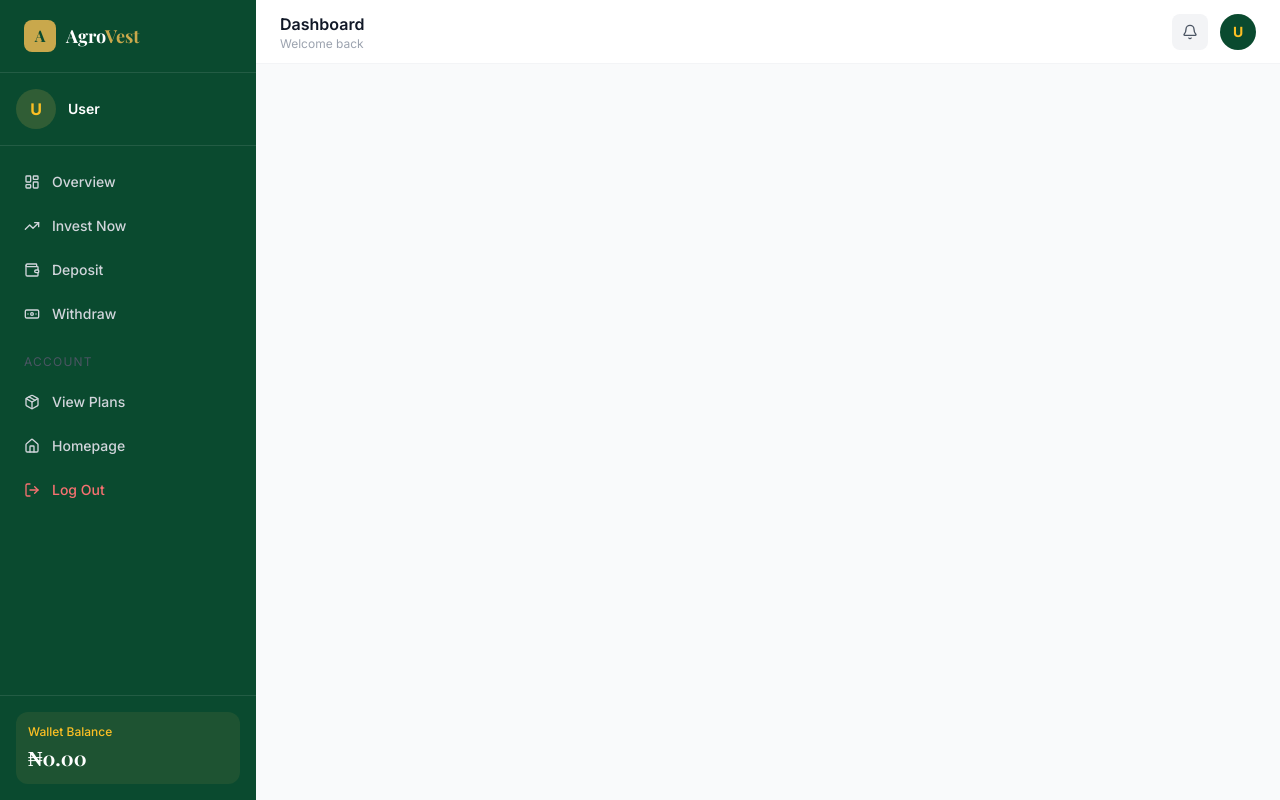
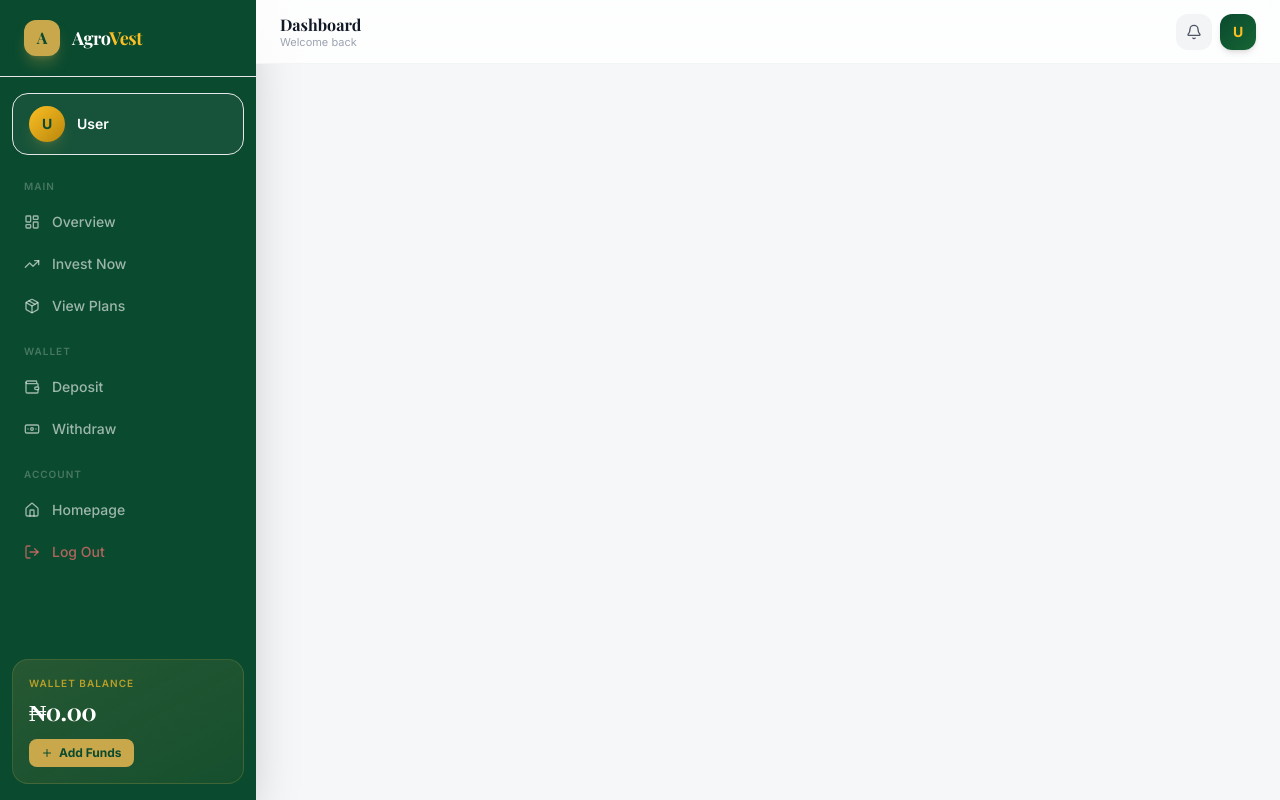
Before and after one commit to Sadik877/agrovest, a Python web app: template templates/dashboard_base.html in a window 1280 px wide. Run offline with Jinja, Linux system fonts and the light colour scheme; the template is opened without the code that fills it, so the values that code supplies are empty; some libraries are stand-ins or nearby versions.

Commit message:
Update dashboard_base.html

```diff
--- a/templates/dashboard_base.html
+++ b/templates/dashboard_base.html
@@ -1,126 +1,136 @@
 {% extends "base.html" %}
 
 {% block body %}
-<div class="flex h-screen bg-gray-50 overflow-hidden">
+<div class="flex h-screen bg-[#F6F7F9] overflow-hidden">
 
   <!-- ── Sidebar ── -->
-  <aside id="sidebar" class="fixed inset-y-0 left-0 z-50 w-64 bg-forest-950 flex flex-col transition-transform duration-300 -translate-x-full lg:translate-x-0 lg:static lg:z-auto">
+  <aside id="sidebar" class="fixed inset-y-0 left-0 z-50 w-64 bg-forest-950 flex flex-col transition-transform duration-300 -translate-x-full lg:translate-x-0 lg:static lg:z-auto shadow-2xl">
+
     <!-- Logo -->
-    <div class="px-6 py-5 border-b border-white/10 flex items-center justify-between">
-      <a href="{{ url_for('index') }}" class="flex items-center gap-2.5">
-        <div class="w-8 h-8 rounded-lg bg-gold-500 flex items-center justify-center flex-shrink-0">
-          <span class="text-forest-950 font-display font-bold">A</span>
+    <div class="px-6 py-5 flex items-center justify-between border-b border-white/8">
+      <a href="{{ url_for('index') }}" class="flex items-center gap-3">
+        <div class="w-9 h-9 rounded-xl bg-gold-500 flex items-center justify-center flex-shrink-0 shadow-lg shadow-gold-500/30">
+          <span class="text-forest-950 font-display font-black text-base">A</span>
         </div>
-        <span class="font-display font-bold text-lg text-white">Agro<span class="text-gold-500">Vest</span></span>
+        <span class="font-display font-bold text-lg text-white tracking-tight">Agro<span class="text-gold-400">Vest</span></span>
       </a>
-      <button onclick="closeSidebar()" class="lg:hidden text-white/40 hover:text-white p-1 rounded-lg hover:bg-white/10 transition-colors">
-        <i data-lucide="x" class="w-5 h-5"></i>
+      <button onclick="closeSidebar()" class="lg:hidden text-white/30 hover:text-white p-1.5 rounded-lg hover:bg-white/10 transition-colors">
+        <i data-lucide="x" class="w-4 h-4"></i>
       </button>
     </div>
 
-    <!-- User Info -->
-    <div class="px-4 py-4 border-b border-white/10">
-      <div class="flex items-center gap-3">
-        <div class="w-10 h-10 rounded-full bg-gold-500/20 flex items-center justify-center flex-shrink-0">
-          <span class="text-gold-400 font-bold">{{ current_user.full_name[0] if current_user else 'U' }}</span>
+    <!-- User card -->
+    <div class="mx-3 mt-4 mb-2 bg-white/5 border border-white/8 rounded-2xl px-4 py-3 flex items-center gap-3">
+      <div class="w-9 h-9 rounded-full bg-gradient-to-br from-gold-400 to-gold-600 flex items-center justify-center flex-shrink-0 shadow-lg shadow-gold-500/20">
+        <span class="text-forest-950 font-black text-sm">{{ current_user.full_name[0] if current_user else 'U' }}</span>
       </div>
       <div class="min-w-0">
-          <p class="text-white text-sm font-semibold truncate">{{ current_user.full_name if current_user else 'User' }}</p>
-          <p class="text-gray-400 text-xs truncate">{{ current_user.email if current_user else '' }}</p>
-        </div>
+        <p class="text-white text-sm font-semibold truncate leading-tight">{{ current_user.full_name if current_user else 'User' }}</p>
+        <p class="text-white/40 text-[11px] truncate">{{ current_user.email if current_user else '' }}</p>
       </div>
     </div>
 
     <!-- Nav -->
-    <nav class="flex-1 px-3 py-4 overflow-y-auto">
-      <div class="space-y-1">
-        <a href="{{ url_for('dashboard') }}" class="sidebar-link flex items-center gap-3 px-3 py-2.5 rounded-lg text-sm font-medium transition-all {% if request.endpoint == 'dashboard' %}bg-gold-500 text-forest-950{% else %}text-gray-300 hover:bg-white/10 hover:text-white{% endif %}">
-          <i data-lucide="layout-dashboard" class="w-4 h-4 flex-shrink-0"></i> Overview
+    <nav class="flex-1 px-3 py-2 overflow-y-auto space-y-0.5">
+
+      <p class="text-[10px] text-white/25 uppercase tracking-[0.1em] px-3 pb-1.5 pt-2 font-semibold">Main</p>
+      <a href="{{ url_for('dashboard') }}" class="sidebar-link group flex items-center gap-3 px-3 py-2.5 rounded-xl text-sm font-medium transition-all {% if request.endpoint == 'dashboard' %}bg-gold-500 text-forest-950 shadow-lg shadow-gold-500/20{% else %}text-white/60 hover:bg-white/8 hover:text-white{% endif %}">
+        <i data-lucide="layout-dashboard" class="w-4 h-4 flex-shrink-0"></i>
+        <span>Overview</span>
       </a>
-        <a href="{{ url_for('invest') }}" class="sidebar-link flex items-center gap-3 px-3 py-2.5 rounded-lg text-sm font-medium transition-all {% if request.endpoint == 'invest' %}bg-gold-500 text-forest-950{% else %}text-gray-300 hover:bg-white/10 hover:text-white{% endif %}">
-          <i data-lucide="trending-up" class="w-4 h-4 flex-shrink-0"></i> Invest Now
+      <a href="{{ url_for('invest') }}" class="sidebar-link group flex items-center gap-3 px-3 py-2.5 rounded-xl text-sm font-medium transition-all {% if request.endpoint == 'invest' %}bg-gold-500 text-forest-950 shadow-lg shadow-gold-500/20{% else %}text-white/60 hover:bg-white/8 hover:text-white{% endif %}">
+        <i data-lucide="trending-up" class="w-4 h-4 flex-shrink-0"></i>
+        <span>Invest Now</span>
       </a>
-        <a href="{{ url_for('deposit') }}" class="sidebar-link flex items-center gap-3 px-3 py-2.5 rounded-lg text-sm font-medium transition-all {% if request.endpoint == 'deposit' %}bg-gold-500 text-forest-950{% else %}text-gray-300 hover:bg-white/10 hover:text-white{% endif %}">
-          <i data-lucide="wallet" class="w-4 h-4 flex-shrink-0"></i> Deposit
-        </a>
-        <a href="{{ url_for('withdraw') }}" class="sidebar-link flex items-center gap-3 px-3 py-2.5 rounded-lg text-sm font-medium transition-all {% if request.endpoint == 'withdraw' %}bg-gold-500 text-forest-950{% else %}text-gray-300 hover:bg-white/10 hover:text-white{% endif %}">
-          <i data-lucide="banknote" class="w-4 h-4 flex-shrink-0"></i> Withdraw
+      <a href="{{ url_for('plans') }}" class="sidebar-link group flex items-center gap-3 px-3 py-2.5 rounded-xl text-sm font-medium transition-all {% if request.endpoint == 'plans' %}bg-gold-500 text-forest-950 shadow-lg shadow-gold-500/20{% else %}text-white/60 hover:bg-white/8 hover:text-white{% endif %}">
+        <i data-lucide="package" class="w-4 h-4 flex-shrink-0"></i>
+        <span>View Plans</span>
       </a>
 
-        <div class="pt-4 pb-2">
-          <p class="text-xs text-gray-600 uppercase tracking-widest px-3">Account</p>
-        </div>
-        <a href="{{ url_for('plans') }}" class="sidebar-link flex items-center gap-3 px-3 py-2.5 rounded-lg text-sm font-medium text-gray-300 hover:bg-white/10 hover:text-white transition-all">
-          <i data-lucide="package" class="w-4 h-4 flex-shrink-0"></i> View Plans
+      <p class="text-[10px] text-white/25 uppercase tracking-[0.1em] px-3 pb-1.5 pt-4 font-semibold">Wallet</p>
+      <a href="{{ url_for('deposit') }}" class="sidebar-link group flex items-center gap-3 px-3 py-2.5 rounded-xl text-sm font-medium transition-all {% if request.endpoint == 'deposit' %}bg-gold-500 text-forest-950 shadow-lg shadow-gold-500/20{% else %}text-white/60 hover:bg-white/8 hover:text-white{% endif %}">
+        <i data-lucide="wallet" class="w-4 h-4 flex-shrink-0"></i>
+        <span>Deposit</span>
       </a>
-        <a href="{{ url_for('index') }}" class="sidebar-link flex items-center gap-3 px-3 py-2.5 rounded-lg text-sm font-medium text-gray-300 hover:bg-white/10 hover:text-white transition-all">
-          <i data-lucide="home" class="w-4 h-4 flex-shrink-0"></i> Homepage
+      <a href="{{ url_for('withdraw') }}" class="sidebar-link group flex items-center gap-3 px-3 py-2.5 rounded-xl text-sm font-medium transition-all {% if request.endpoint == 'withdraw' %}bg-gold-500 text-forest-950 shadow-lg shadow-gold-500/20{% else %}text-white/60 hover:bg-white/8 hover:text-white{% endif %}">
+        <i data-lucide="banknote" class="w-4 h-4 flex-shrink-0"></i>
+        <span>Withdraw</span>
       </a>
-        <a href="{{ url_for('logout') }}" class="sidebar-link flex items-center gap-3 px-3 py-2.5 rounded-lg text-sm font-medium text-red-400 hover:bg-red-500/10 hover:text-red-300 transition-all">
-          <i data-lucide="log-out" class="w-4 h-4 flex-shrink-0"></i> Log Out
+
+      <p class="text-[10px] text-white/25 uppercase tracking-[0.1em] px-3 pb-1.5 pt-4 font-semibold">Account</p>
+      <a href="{{ url_for('index') }}" class="sidebar-link flex items-center gap-3 px-3 py-2.5 rounded-xl text-sm font-medium text-white/60 hover:bg-white/8 hover:text-white transition-all">
+        <i data-lucide="home" class="w-4 h-4 flex-shrink-0"></i>
+        <span>Homepage</span>
       </a>
-      </div>
+      <a href="{{ url_for('logout') }}" class="sidebar-link flex items-center gap-3 px-3 py-2.5 rounded-xl text-sm font-medium text-red-400/70 hover:bg-red-500/10 hover:text-red-300 transition-all">
+        <i data-lucide="log-out" class="w-4 h-4 flex-shrink-0"></i>
+        <span>Log Out</span>
+      </a>
     </nav>
 
-    <!-- Balance -->
-    <div class="px-4 py-4 border-t border-white/10">
-      <div class="bg-gold-500/10 rounded-xl p-3">
-        <p class="text-gold-400 text-xs font-medium mb-1">Wallet Balance</p>
-        <p class="text-white font-display font-bold text-xl">{{ current_user.balance | naira if current_user else '₦0.00' }}</p>
+    <!-- Wallet balance pill -->
+    <div class="px-3 pb-4 pt-2">
+      <div class="bg-gradient-to-br from-gold-500/15 to-gold-400/5 border border-gold-500/20 rounded-2xl p-4">
+        <p class="text-gold-400/70 text-[10px] font-semibold uppercase tracking-widest mb-1">Wallet Balance</p>
+        <p class="text-white font-display font-black text-2xl tracking-tight">{{ current_user.balance | naira if current_user else '₦0.00' }}</p>
+        <a href="{{ url_for('deposit') }}" class="mt-3 inline-flex items-center gap-1.5 bg-gold-500 hover:bg-gold-400 text-forest-950 text-xs font-bold px-3 py-1.5 rounded-lg transition-colors">
+          <i data-lucide="plus" class="w-3 h-3"></i> Add Funds
+        </a>
       </div>
     </div>
   </aside>
 
   <!-- Overlay (mobile) -->
-  <div id="sidebar-overlay" class="fixed inset-0 bg-black/50 z-40 lg:hidden hidden" onclick="closeSidebar()"></div>
+  <div id="sidebar-overlay" class="fixed inset-0 bg-black/60 backdrop-blur-sm z-40 lg:hidden hidden" onclick="closeSidebar()"></div>
 
   <!-- ── Main Content ── -->
   <div class="flex-1 flex flex-col overflow-hidden">
+
     <!-- Topbar -->
-    <header class="bg-white border-b border-gray-100 px-4 sm:px-6 h-16 flex items-center justify-between flex-shrink-0">
+    <header class="bg-white/80 backdrop-blur-md border-b border-gray-100 px-4 sm:px-6 h-16 flex items-center justify-between flex-shrink-0 sticky top-0 z-30">
       <div class="flex items-center gap-4">
-        <button onclick="openSidebar()" class="lg:hidden text-gray-500 hover:text-gray-700">
-          <i data-lucide="menu" class="w-5 h-5"></i>
+        <button onclick="openSidebar()" class="lg:hidden w-9 h-9 rounded-xl bg-gray-100 hover:bg-gray-200 flex items-center justify-center text-gray-600 transition-colors">
+          <i data-lucide="menu" class="w-4 h-4"></i>
         </button>
         <div>
-          <h1 class="font-semibold text-gray-900 text-base">{% block page_title %}Dashboard{% endblock %}</h1>
-          <p class="text-xs text-gray-400">{% block page_subtitle %}Welcome back{% endblock %}</p>
+          <h1 class="font-display font-bold text-gray-900 text-base leading-tight">{% block page_title %}Dashboard{% endblock %}</h1>
+          <p class="text-[11px] text-gray-400 leading-none mt-0.5">{% block page_subtitle %}Welcome back{% endblock %}</p>
         </div>
       </div>
 
-      <div class="flex items-center gap-3">
-        <!-- Notifications -->
+      <div class="flex items-center gap-2">
+        <!-- Notification bell -->
         <div class="relative">
-          <button id="notif-btn" onclick="toggleNotifications()" class="relative w-9 h-9 rounded-lg bg-gray-100 hover:bg-gray-200 flex items-center justify-center transition-colors">
+          <button id="notif-btn" onclick="toggleNotifications()" class="relative w-9 h-9 rounded-xl bg-gray-100 hover:bg-gray-200 flex items-center justify-center transition-colors">
             <i data-lucide="bell" class="w-4 h-4 text-gray-600"></i>
             {% if unread_count > 0 %}
-            <span class="absolute -top-1 -right-1 w-4 h-4 bg-red-500 text-white text-xs rounded-full flex items-center justify-center font-bold">{{ unread_count }}</span>
+            <span class="absolute -top-0.5 -right-0.5 w-4 h-4 bg-red-500 text-white text-[10px] rounded-full flex items-center justify-center font-bold shadow-sm">{{ unread_count }}</span>
             {% endif %}
           </button>
 
           <!-- Notifications dropdown -->
-          <div id="notif-panel" class="hidden absolute right-0 mt-2 w-80 bg-white rounded-xl shadow-xl border border-gray-100 z-50 overflow-hidden">
-            <div class="px-4 py-3 border-b border-gray-100 flex items-center justify-between">
+          <div id="notif-panel" class="hidden absolute right-0 mt-2.5 w-80 bg-white rounded-2xl shadow-2xl shadow-black/10 border border-gray-100 z-50 overflow-hidden">
+            <div class="px-4 py-3.5 border-b border-gray-100 flex items-center justify-between">
               <span class="font-semibold text-gray-900 text-sm">Notifications</span>
               <button onclick="markAllRead()" class="text-xs text-forest-600 hover:text-forest-800 font-medium">Mark all read</button>
             </div>
             <div class="max-h-72 overflow-y-auto">
               <div id="notif-list" class="divide-y divide-gray-50">
-                <p class="text-gray-400 text-xs text-center py-6">Loading...</p>
+                <p class="text-gray-400 text-xs text-center py-6">Loading…</p>
               </div>
             </div>
           </div>
         </div>
 
         <!-- Avatar -->
-        <div class="w-9 h-9 rounded-full bg-forest-950 flex items-center justify-center">
-          <span class="text-gold-400 font-bold text-sm">{{ current_user.full_name[0] if current_user else 'U' }}</span>
+        <div class="w-9 h-9 rounded-xl bg-gradient-to-br from-forest-950 to-forest-800 flex items-center justify-center shadow-md">
+          <span class="text-gold-400 font-black text-sm">{{ current_user.full_name[0] if current_user else 'U' }}</span>
         </div>
       </div>
     </header>
 
     <!-- Page Content -->
-    <main class="flex-1 overflow-y-auto p-4 sm:p-6">
+    <main class="flex-1 overflow-y-auto p-4 sm:p-6 lg:p-8">
       {% block dashboard_content %}{% endblock %}
     </main>
   </div>
@@ -139,12 +149,8 @@
   }
 
   const csrfToken = document.querySelector('meta[name="csrf-token"]')?.content || '';
-  const notifIconFor = (type) => ({
-    success: 'check-circle', error: 'x-circle', warning: 'alert-triangle',
-  })[type] || 'info';
-  const notifColorFor = (type) => ({
-    success: 'text-green-500', error: 'text-red-500', warning: 'text-amber-500',
-  })[type] || 'text-blue-500';
+  const notifIconFor = t => ({ success: 'check-circle', error: 'x-circle', warning: 'alert-triangle' })[t] || 'info';
+  const notifColorFor = t => ({ success: 'text-green-500', error: 'text-red-500', warning: 'text-amber-500' })[t] || 'text-blue-500';
 
   function renderNotifications(items) {
     const list = document.getElementById('notif-list');
@@ -153,7 +159,7 @@
       return;
     }
     list.innerHTML = items.map(n => `
-      <div class="px-4 py-3 flex items-start gap-3 ${n.is_read ? '' : 'bg-gold-50/40'}">
+      <div class="px-4 py-3 flex items-start gap-3 ${n.is_read ? '' : 'bg-gold-50/50'}">
         <i data-lucide="${notifIconFor(n.type)}" class="w-4 h-4 mt-0.5 flex-shrink-0 ${notifColorFor(n.type)}"></i>
         <div class="flex-1 min-w-0">
           <p class="text-xs text-gray-700">${n.message}</p>
@@ -166,7 +172,7 @@
   function loadNotifications() {
     fetch("{{ url_for('list_notifications') }}")
       .then(r => r.json())
-      .then(data => renderNotifications(data.notifications || []))
+      .then(d => renderNotifications(d.notifications || []))
       .catch(() => {
         document.getElementById('notif-list').innerHTML =
           '<p class="text-gray-400 text-xs text-center py-6">Could not load notifications</p>';
@@ -179,34 +185,24 @@
     panel.classList.toggle('hidden');
     if (wasHidden) loadNotifications();
   }
+
   function markAllRead() {
     fetch("{{ url_for('mark_notifications_read') }}", {
       method: 'POST',
-      headers: {'Content-Type': 'application/json', 'X-CSRFToken': csrfToken},
+      headers: { 'Content-Type': 'application/json', 'X-CSRFToken': csrfToken },
     }).then(() => loadNotifications());
-    document.querySelectorAll('.notif-dot').forEach(d => d.remove());
     const badge = document.querySelector('#notif-btn span');
     if (badge) badge.remove();
   }
-  // Close dropdown on outside click
-  document.addEventListener('click', (e) => {
+
+  document.addEventListener('click', e => {
     const panel = document.getElementById('notif-panel');
     const btn = document.getElementById('notif-btn');
-    if (!panel.contains(e.target) && !btn.contains(e.target)) {
-      panel.classList.add('hidden');
-    }
+    if (!panel.contains(e.target) && !btn.contains(e.target)) panel.classList.add('hidden');
   });
-
-  // Close sidebar on Escape
-  document.addEventListener('keydown', (e) => {
-    if (e.key === 'Escape') closeSidebar();
-  });
-
-  // Close sidebar when a nav link is clicked on mobile
-  document.querySelectorAll('#sidebar .sidebar-link').forEach(link => {
-    link.addEventListener('click', () => {
-      if (window.innerWidth < 1024) closeSidebar();
-    });
-  });
+  document.addEventListener('keydown', e => { if (e.key === 'Escape') closeSidebar(); });
+  document.querySelectorAll('#sidebar .sidebar-link').forEach(l =>
+    l.addEventListener('click', () => { if (window.innerWidth < 1024) closeSidebar(); })
+  );
 </script>
 {% endblock %}
```
Lines whose indentation alone changed are shown as unchanged.
